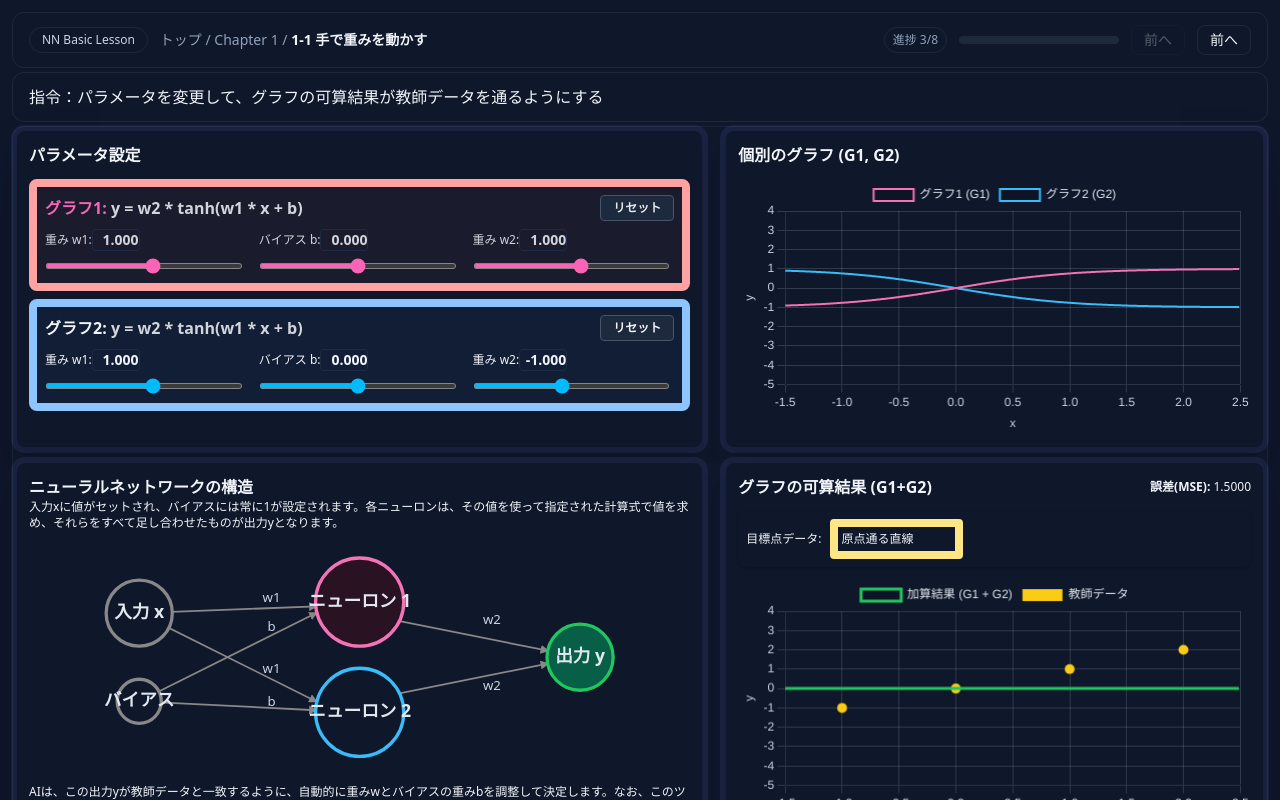
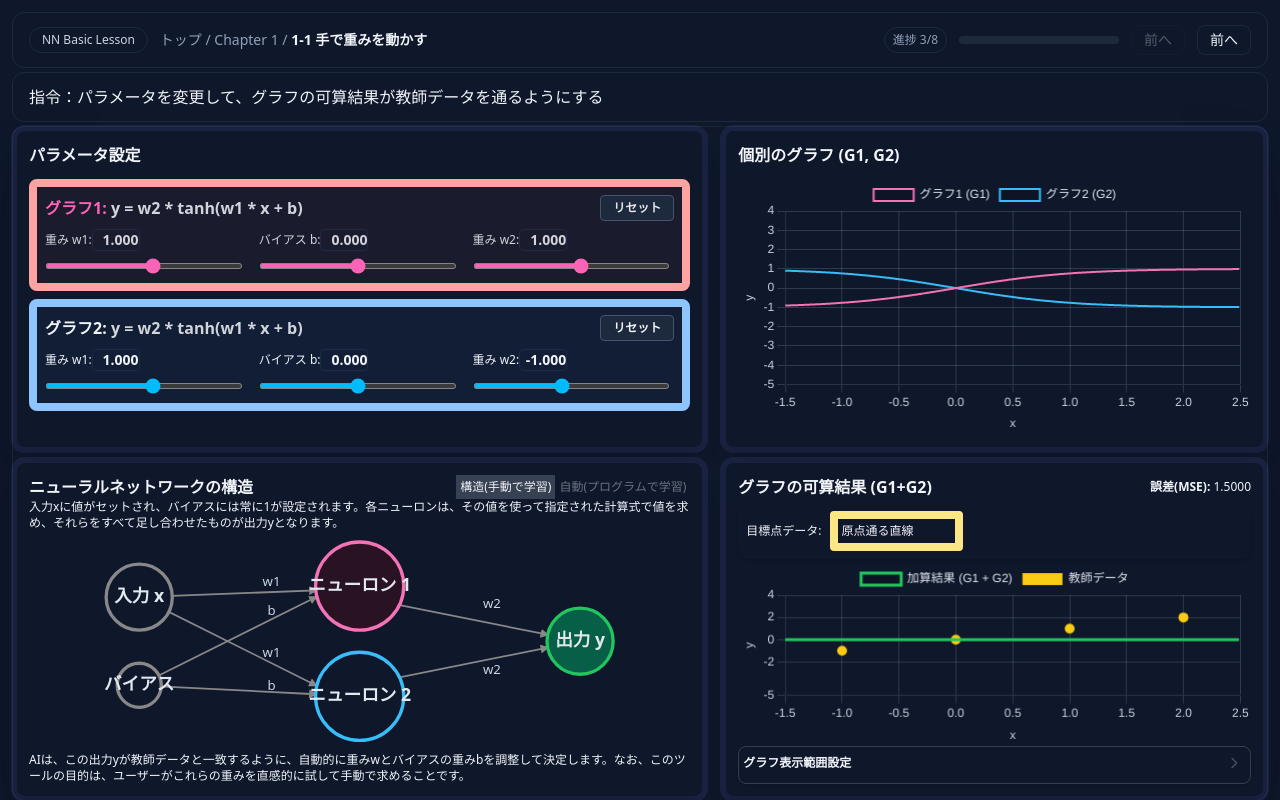
Before and after one commit to toyohisa2nakada/learning-from-ai-failures, a Next.js app: page /chapter/fundamentals in a window 1280 px wide. Shown: the top 800 px of the page. Built offline with nearby package versions, Linux system fonts and the light colour scheme.

Commit message:
ニューラルネットワークの図とプログラムを入れ替えるのを作成

```diff
--- a/app/chapter/fundamentals/page.tsx
+++ b/app/chapter/fundamentals/page.tsx
@@ -221,21 +221,17 @@ export default function Home() {
     updateCharts(individualChart.current!, sumChart.current!, weights.current, getRangeParams(), currentScatterPoints.current);
   }
 
+  // 手動学習、自動（プログラム）学習の切り替え (manual / programming)
+  const [programmingMode, setProgrammingMode] = useState('manual');
+  const btnStates = ["bg-gray-700 text-gray-100 cursor-pointer p-1", "bg-transparent text-gray-500 cursor-pointer p-1",];
+  const [btnStatusManual, btnStatusProgramming] = programmingMode === 'manual' ? [btnStates[0], btnStates[1]] : [btnStates[1], btnStates[0]];
+
 
   // 初期表示
   useEffect(() => {
-    (Object.keys(weights.current) as (keyof typeof weights.current & string)[]).forEach(e => {
-      (document.getElementById(e) as HTMLInputElement)!.value = weights.current[e].toString();
-      (document.getElementById(`${e}-input`) as HTMLInputElement)!.value = weights.current[e].toFixed(3);
-    });
-    updateMSEDisplay(currentScatterPoints.current, weights.current);
 
-    // function initCharts() {
     const range: Record<string, number> = getRangeParams();
     const xData = generateXData(range.X_MIN, range.X_MAX);
-    // const params: Record<string, number> = getParams();
-    // console.log(params)
-    // 合成グラフのデータ形式をX-Yペアに修正
     const { y1Data, y2Data, ySumData } = generateYData(weights.current, xData);
     const commonOptions: ChartConfiguration['options'] = getCommonChartOptions(range);
 
@@ -243,7 +239,6 @@ export default function Home() {
     // 個別グラフはこれまで通りの配列形式を維持
     const y1Only: number[] = y1Data.map((d: number) => d);
     const y2Only: number[] = y2Data.map((d: number) => d);
-
 
     // 上部の個別グラフ
     const ctxIndividual: CanvasRenderingContext2D = (document.getElementById('individual-graphs-canvas') as HTMLCanvasElement)?.getContext('2d')!;
@@ -311,6 +306,12 @@ export default function Home() {
       },
       options: commonOptions
     });
+
+    (Object.keys(weights.current) as (keyof typeof weights.current & string)[]).forEach(e => {
+      (document.getElementById(e) as HTMLInputElement)!.value = weights.current[e].toString();
+      (document.getElementById(`${e}-input`) as HTMLInputElement)!.value = weights.current[e].toFixed(3);
+    });
+    updateMSEDisplay(currentScatterPoints.current, weights.current);
   }, []);
 
   // 重み部分のinput
@@ -346,9 +347,11 @@ export default function Home() {
         指令：パラメータを変更して、グラフの可算結果が教師データを通るようにする
       </section>
       {/* 操作と可視化 */}
-      <main className="flex-1 flex items-center justify-center bg-inherit">
+      <main className="flex bg-inherit">
+        {/* 上部パネル */}
         <div id="container" className="flex flex-col p-1 gap-4 w-full shadow-2xl rounded-xl border border-slate-800/80 bg-inherit">
           <div id="upper-panel" className="flex flex-col md:flex-row gap-6">
+            {/* パラメータ設定 */}
             <div className="md:w-[55%]">
               <div id="parameter-control" className={panel_css}>
                 <h3 className="text-base font-bold mb-3">パラメータ設定</h3>
@@ -463,6 +466,7 @@ export default function Home() {
               </div>
             </div>
 
+            {/* 個別のグラフ */}
             <div className="flex-1">
               <div id="graph-area-top" className={`${panel_css} w-full flex flex-col items-start justify-start`}>
                 <div className="flex items-center justify-between w-full mb-3">
@@ -475,19 +479,27 @@ export default function Home() {
             </div>
           </div>
 
-          <div id="lower-panel" className="flex flex-col md:flex-row gap-6 bg-inherit">
-
+          {/* 下部パネル */}
+          <div id="lower-panel" className="flex flex-col md:flex-row flex-1 gap-6 bg-inherit">
+            {/* ニューラルネットワークの構造 */}
             <div className="md:w-[55%]">
-              <div id="drawing-area" className={`${panel_css} flex flex-col gap-4 relative`}>
-                {/* <Editor /> */}
-                <NeuralNetGraph />
+              <div id="drawing-area" className={`${panel_css} flex flex-col relative`}>
+                <div className="flex justify-between items-center">
+                  <div className="text-base font-semibold m-0">ニューラルネットワークの構造</div>
+                  <div className="text-xs flex">
+                    <button className={btnStatusManual} onClick={() => setProgrammingMode('manual')}>構造(手動で学習)</button>
+                    <button className={btnStatusProgramming} onClick={() => setProgrammingMode('programming')}>自動(プログラムで学習)</button>
+                  </div>
+                </div>
+                {programmingMode === 'manual' ? <NeuralNetGraph /> : <Editor />}
               </div>
             </div>
 
+            {/* グラフの可算結果 */}
             <div className="flex-1 bg-inherit">
               <div id="graph-area-bottom" className={`${panel_css} w-full flex flex-col items-start justify-start bg-inherit`}>
-                <div className="flex items-center justify-between w-full mb-3">
-                  <h3 className="text-base font-semibold m-0">グラフの可算結果 (G1+G2)</h3>
+                <div className="flex items-center justify-between w-full mb-1">
+                  <div className="text-base font-semibold m-0">グラフの可算結果 (G1+G2)</div>
                   <div className="flex items-center gap-3">
                     <div className="text-xs"><span className="font-semibold">誤差(MSE):</span> <span
                       id="mse-value">0.0000</span></div>
@@ -495,7 +507,7 @@ export default function Home() {
                 </div>
 
                 <div
-                  className="target-settings mb-3 p-2 border-none rounded-lg shadow-sm text-xs bg-inherit w-full">
+                  className="target-settings mb-1 p-2 border-none rounded-lg shadow-sm text-xs bg-inherit w-full">
                   <div className="flex items-center bg-inherit">
                     <label htmlFor="target-select"
                       className="mr-2 font-medium whitespace-nowrap">目標点データ:</label>
@@ -510,11 +522,11 @@ export default function Home() {
                   </div>
                 </div>
 
-                <div className="chart-container mx-auto md:mx-0 w-full flex-1 min-h-0">
-                  <canvas id="sum-graph-canvas" className="w-full h-full min-h-0 block"></canvas>
+                <div className="chart-container w-full flex-1 min-h-0">
+                  <canvas id="sum-graph-canvas" className="h-0 min-h-full"></canvas>
                 </div>
 
-                <div className="range-settings mt-3 p-1 border border-gray-300/20 rounded-lg bg-opacity-50 shadow-sm text-xs w-full">
+                <div className="range-settings p-1 border border-gray-300/20 rounded-lg bg-opacity-50 shadow-sm text-xs w-full">
                   <div className="flex justify-between items-center mb-1">
                     <div className="font-semibold m-0">グラフ表示範囲設定</div>
                     <button id="toggle-range-settings"
--- a/components/NeuralNetGraph.tsx
+++ b/components/NeuralNetGraph.tsx
@@ -4,11 +4,8 @@
 export default function NeuralNetGraph() {
     return (
         <>
-            <div>
-                <div className="text-base font-semibold m-0">ニューラルネットワークの構造</div>
-                <div className="text-xs">
-                    入力xに値がセットされ、バイアスには常に1が設定されます。各ニューロンは、その値を使って指定された計算式で値を求め、それらをすべて足し合わせたものが出力yとなります。
-                </div>
+            <div className="text-xs">
+                入力xに値がセットされ、バイアスには常に1が設定されます。各ニューロンは、その値を使って指定された計算式で値を求め、それらをすべて足し合わせたものが出力yとなります。
             </div>
             <svg id="circleSvg" viewBox="0 0 300 100" className="inset-0 w-full" xmlns="http://www.w3.org/2000/svg">
                 <defs>
```
